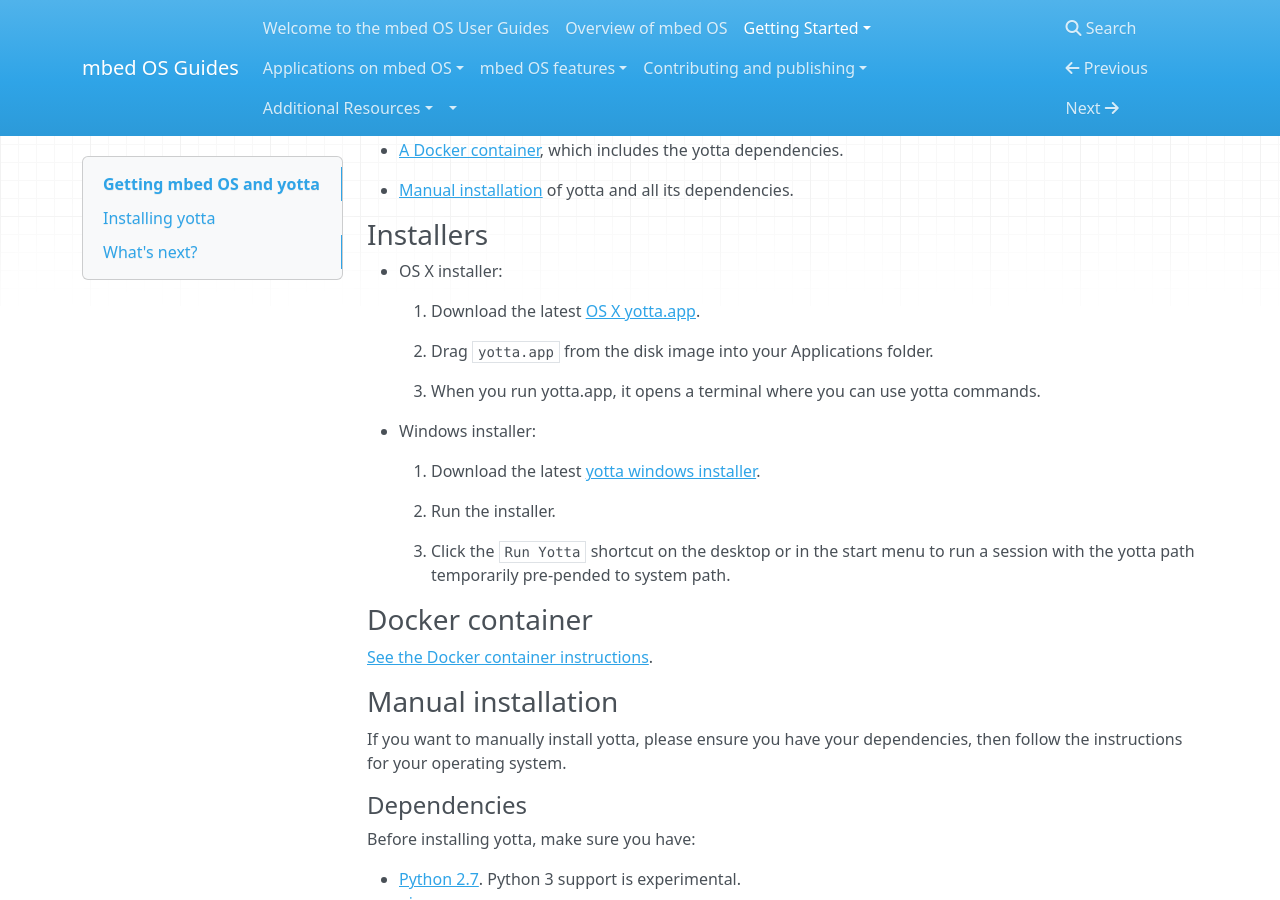
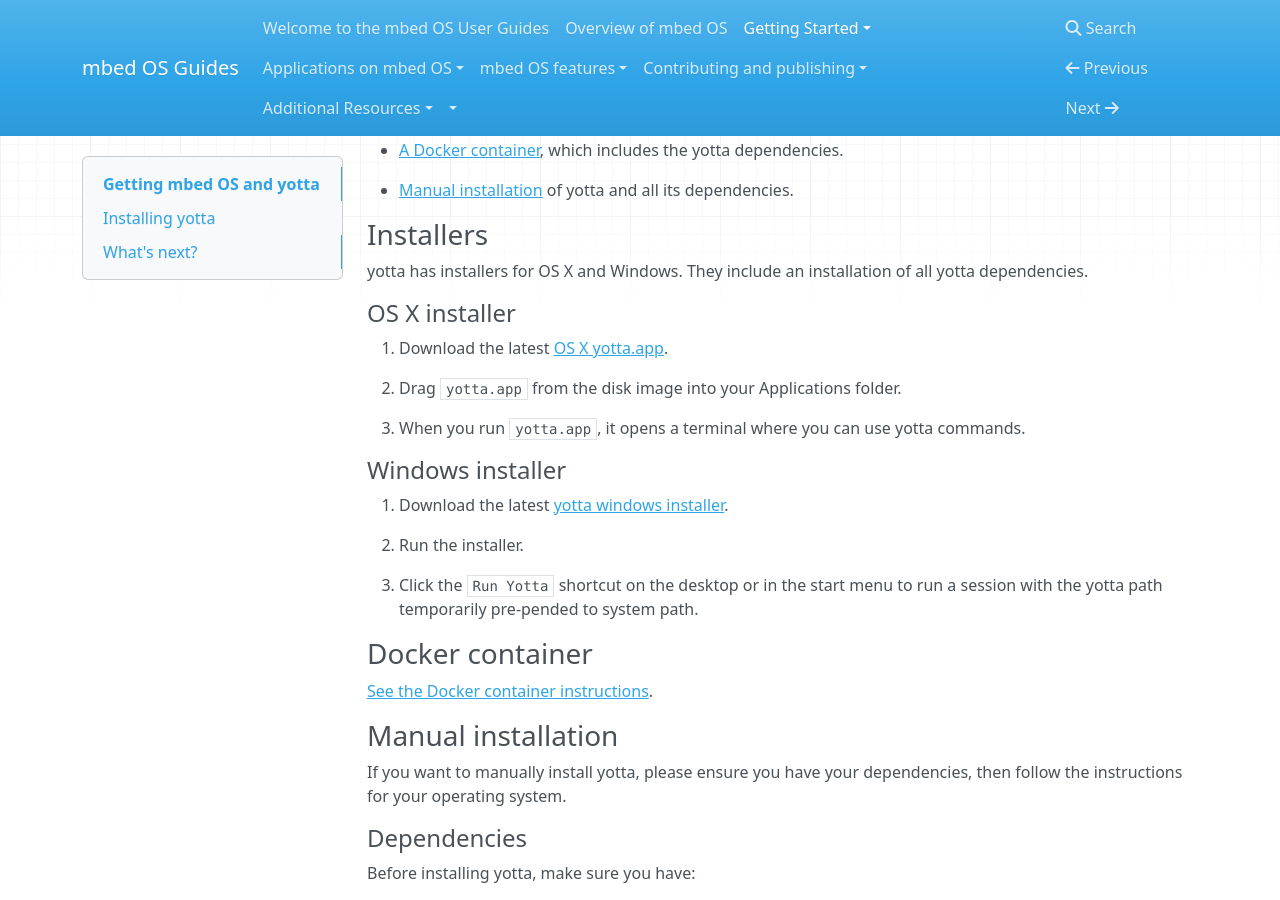
Before and after one commit to ARMmbed/GettingStartedmbedOS, an MkDocs documentation site: the page built from Docs/installation.md, in a window 1280 px wide and 900 px high, scrolled down 379 px. Built offline with MkDocs 1.6.1, drawn with Linux system fonts in a browser that asks for light colours; nearby versions of some CDN libraries; old or Windows-style settings are respelled for this version of MkDocs.

Commit message:
Changing titles

```diff
--- a/Docs/installation.md
+++ b/Docs/installation.md
@@ -16,28 +16,27 @@ There are three ways to get yotta:
 
 ### Installers
 
-* OS X installer:
+yotta has installers for OS X and Windows. They include an installation of all yotta dependencies.
 
-	1. Download the latest [OS X yotta.app](https://github.com/ARMmbed/yotta_osx_installer/releases/latest).
+#### OS X installer
 
-	1. Drag ``yotta.app`` from the disk image into your Applications folder.
+1. Download the latest [OS X yotta.app](https://github.com/ARMmbed/yotta_osx_installer/releases/latest).
 
-	1. When you run yotta.app, it opens a terminal where you can use yotta commands.
+1. Drag ``yotta.app`` from the disk image into your Applications folder.
 
+1. When you run ``yotta.app``, it opens a terminal where you can use yotta commands.
 
-* Windows installer:
+#### Windows installer
 
-	1. Download the latest [yotta windows installer](https://github.com/ARMmbed/yotta_windows_installer/releases/latest).
+1. Download the latest [yotta windows installer](https://github.com/ARMmbed/yotta_windows_installer/releases/latest).
 
-	1. Run the installer.
+1. Run the installer.
 
-	1. Click the ``Run Yotta`` shortcut on the desktop or in the start menu to run a session with the yotta path temporarily pre-pended to system path.
-
+1. Click the ``Run Yotta`` shortcut on the desktop or in the start menu to run a session with the yotta path temporarily pre-pended to system path.
 
 ### Docker container
 
 [See the Docker container instructions](docker_install.md).
-
 
 ### Manual installation
 
```
